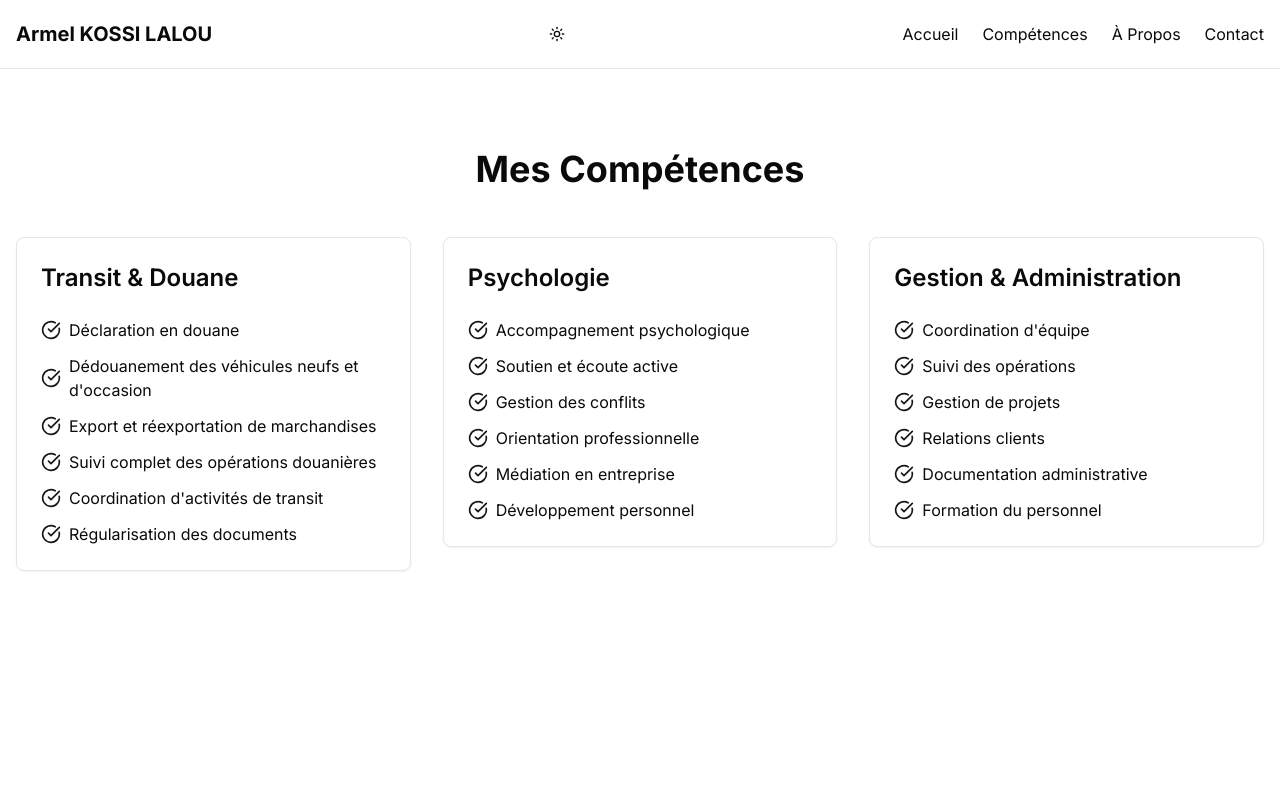
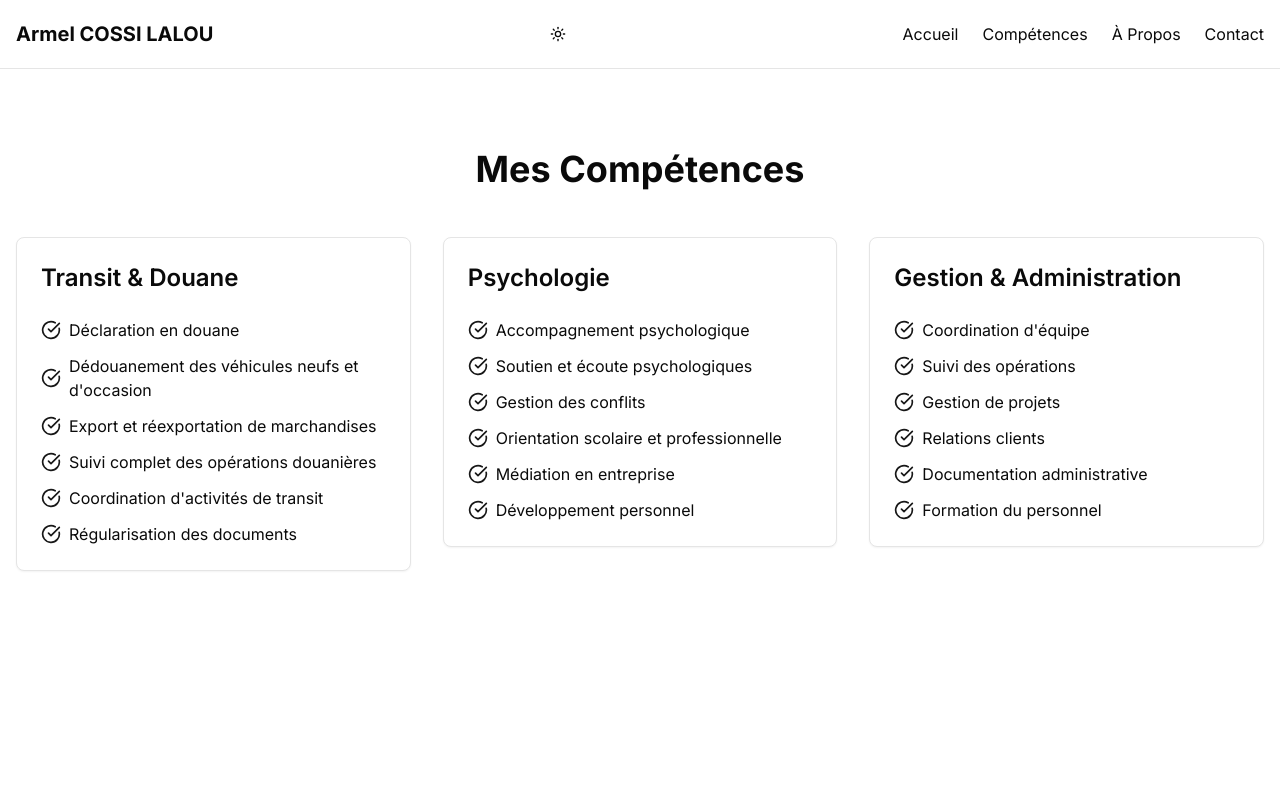
Before and after one commit to Josue-ui582/armel-lalou, a Next.js app: page /competences in a window 1280 px wide. Shown: the top 800 px of the page. Built offline with nearby package versions, Linux system fonts and the light colour scheme.

Commit message:
apport des corrections orthografiques

```diff
--- a/app/a-propos/page.tsx
+++ b/app/a-propos/page.tsx
@@ -104,8 +104,7 @@ export default function About() {
             >
               Mon objectif est d'apporter une valeur ajoutée significative aux entreprises
               en combinant expertise technique en transit et approche humaine. Je m'engage
-              à faciliter les opérations internationales tout en veillant au bien-être
-              et au développement professionnel des équipes.
+              à faciliter les opérations internationales de transit tout en veillant au bien-être et au développement professionnel des équipes.
             </motion.p>
           </motion.section>
         </motion.div>
--- a/app/competences/page.tsx
+++ b/app/competences/page.tsx
@@ -31,9 +31,9 @@ export default function Competences() {
     ],
     psychologie: [
       "Accompagnement psychologique",
-      "Soutien et écoute active",
+      "Soutien et écoute psychologiques",
       "Gestion des conflits",
-      "Orientation professionnelle",
+      "Orientation scolaire et professionnelle",
       "Médiation en entreprise",
       "Développement personnel",
     ],
--- a/app/layout.tsx
+++ b/app/layout.tsx
@@ -33,7 +33,7 @@ export default function RootLayout({
             <nav className="container mx-auto px-4 py-4">
               <div className="flex justify-between top-0 items-center">
                 <Link href="/" className="text-xl font-bold">
-                  Armel KOSSI LALOU
+                  Armel COSSI LALOU
                 </Link>
                 <ThemeToggle />
                 <MenuToggle />
--- a/app/page.tsx
+++ b/app/page.tsx
@@ -55,7 +55,7 @@ export default function Home() {
             transition={{ delay: 0.4 }}
             className="text-xl md:text-2xl text-muted-foreground mb-8 max-w-2xl mx-auto"
           >
-            Expert en transit national, international et accompagnement psychologique professionnel
+            Expert en transit national et international, accompagnement psychologique professionnel
           </motion.p>
           <motion.div
             initial={{ opacity: 0, y: 20 }}
```
